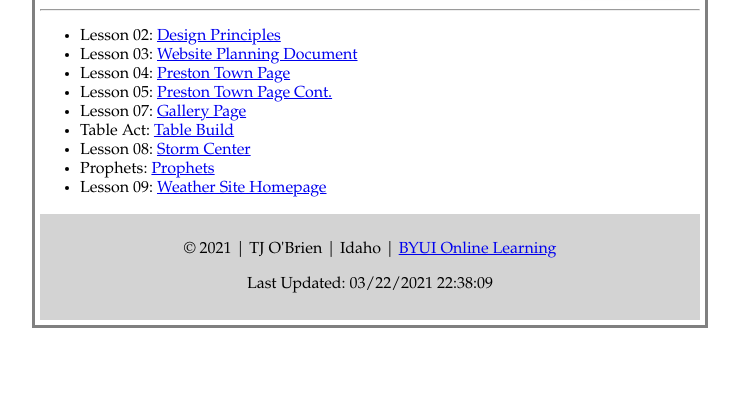
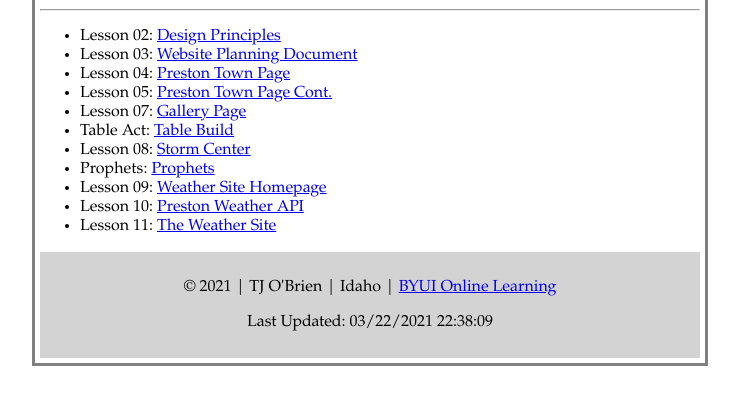
Before and after one commit to tjproduces/tjproduces.github.io, a plain HTML site: page index.html in a window 1280 px wide. Shown: the part 188-592 px from the top of the page, without its empty margins (270-1009 px from the left). Drawn offline with Linux system fonts and the light colour scheme.

Commit message:
initial commit

```diff
--- a/index.html
+++ b/index.html
@@ -27,6 +27,8 @@
       <li>Lesson 08: <a href="lesson-8/stormcenter.html">Storm Center</a></li>
       <li>Prophets: <a href="lesson-9/prophets.html">Prophets</a></li>
       <li>Lesson 09: <a href="lesson-9/index.html">Weather Site Homepage</a></li>
+      <li>Lesson 10: <a href="lesson-10/preston-10.html">Preston Weather API</a></li>
+      <li>Lesson 11: <a href="lesson-11/index.html">The Weather Site</a></li>
     </ul>
   </main>
 
```
